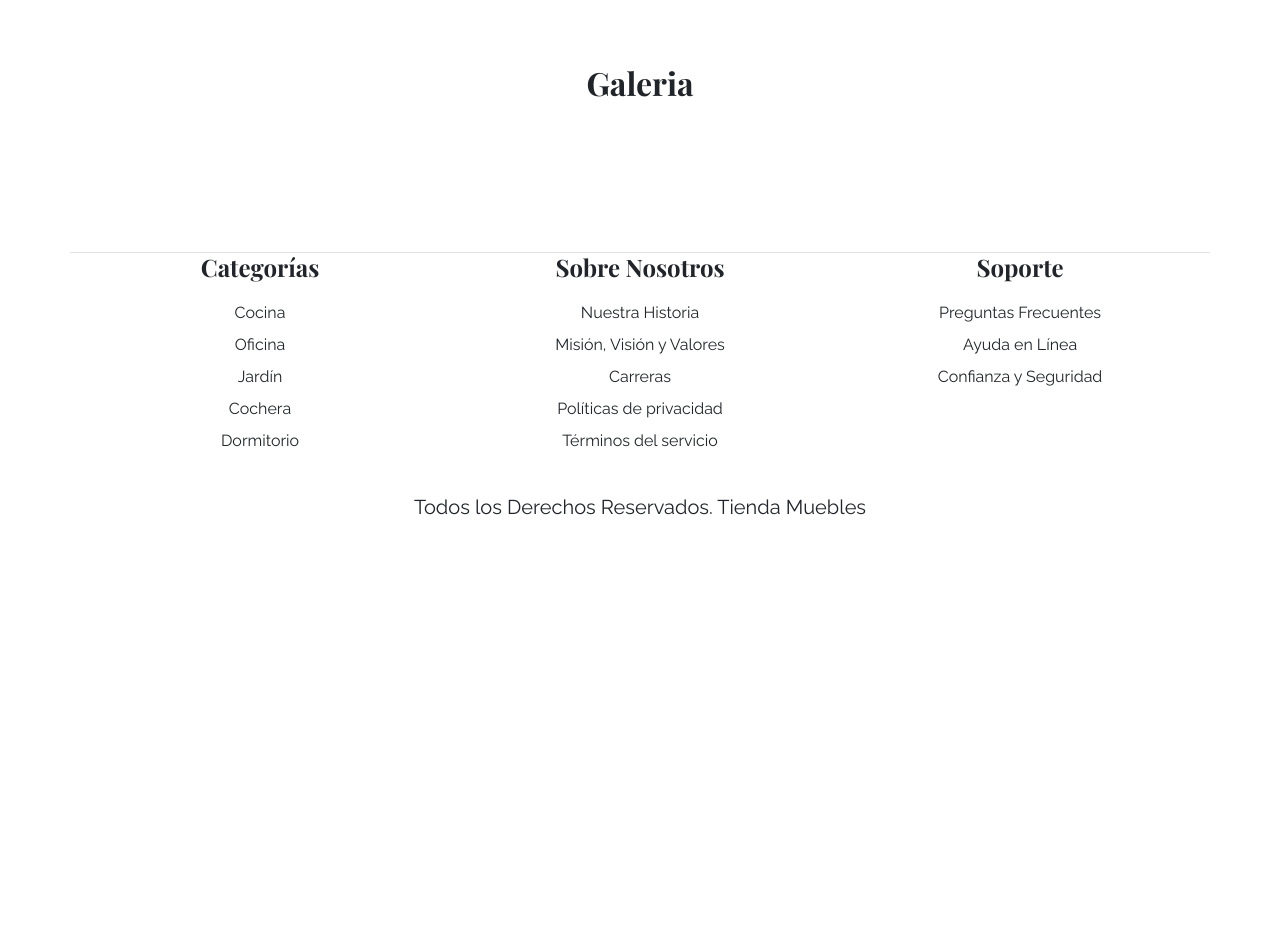
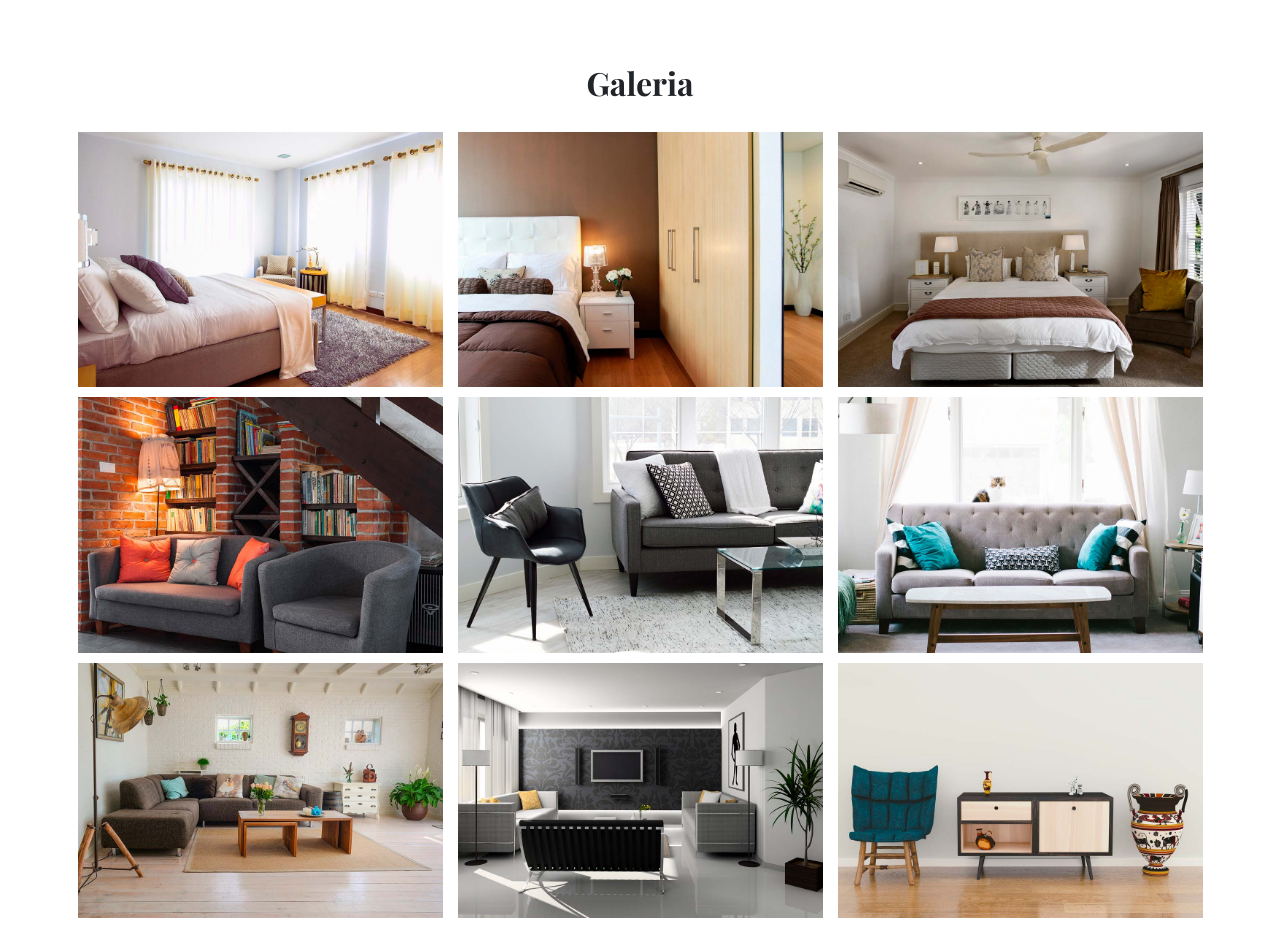
Before and after one commit to MarianoMasondo/Boorstrap-5-Practice, a plain HTML site: page galeria.html in a window 1280 px wide. Shown: the part 180-1132 px from the top of the page. Before the commit the page ends 800 px from the top, so only its background shows below. Drawn offline with nearby package versions, Linux system fonts and the light colour scheme.

Commit message:
galeria page

```diff
--- a/css/app.css
+++ b/css/app.css
@@ -91,3 +91,7 @@ h3 {
 .categoria img:hover {
   transform: scale(1.2);
 }
+
+.galeria li:not(:last-of-type) {
+  margin-bottom: 1rem;
+}
--- a/galeria.html
+++ b/galeria.html
@@ -55,6 +55,35 @@
 
     <main class="container-xl py-5">
       <h2 class="text-center my-5">Galeria</h2>
+      <ul class="row list-unstyled galeria">
+        <li class="col-md-6 col-lg-4">
+          <img class="img-fluid" src="img/galeria_01.jpg" alt="imagen galeria">
+        </li>
+        <li class="col-md-6 col-lg-4">
+          <img class="img-fluid" src="img/galeria_02.jpg" alt="imagen galeria">
+        </li>
+        <li class="col-md-6 col-lg-4">
+          <img class="img-fluid" src="img/galeria_03.jpg" alt="imagen galeria">
+        </li>
+        <li class="col-md-6 col-lg-4">
+          <img class="img-fluid" src="img/galeria_04.jpg" alt="imagen galeria">
+        </li>
+        <li class="col-md-6 col-lg-4">
+          <img class="img-fluid" src="img/galeria_05.jpg" alt="imagen galeria">
+        </li>
+        <li class="col-md-6 col-lg-4">
+          <img class="img-fluid" src="img/galeria_06.jpg" alt="imagen galeria">
+        </li>
+        <li class="col-md-6 col-lg-4">
+          <img class="img-fluid" src="img/galeria_07.jpg" alt="imagen galeria">
+        </li>
+        <li class="col-md-6 col-lg-4">
+          <img class="img-fluid" src="img/galeria_08.jpg" alt="imagen galeria">
+        </li>
+        <li class="col-md-6 col-lg-4">
+          <img class="img-fluid" src="img/galeria_09.jpg" alt="imagen galeria">
+        </li>
+      </ul>
     </main>
 
     <footer class="pt-5 mt-5">
```
